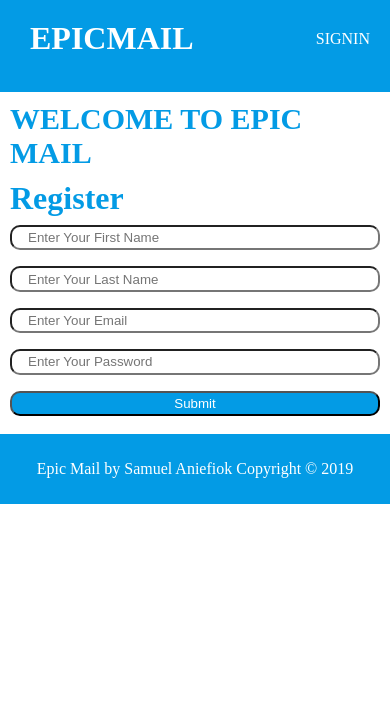
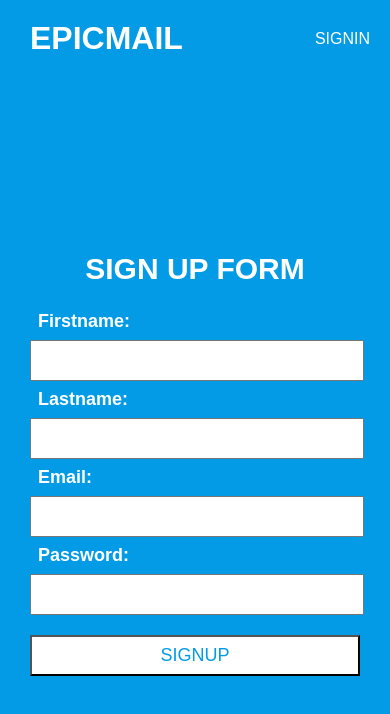
Before and after one commit to Cool-sami12/EPIC-Mail, a plain HTML site: page UI/index.html in a window 390 px wide. Drawn offline with Linux system fonts and the light colour scheme.

Commit message:
responsive sign up

```diff
--- a/UI/index.html
+++ b/UI/index.html
@@ -2,10 +2,11 @@
 <html>
 <head>
 	<meta charset="utf-8">
-	<meta name="viewport" content="width-device-width", initial-scale=1>
-	<title>Samuel Email App</title>
+	<meta name="viewport" content="width-device-width, initial-scale=1.0">
+
+	<title>EPIC Mail</title>
 	<link rel="stylesheet" type="text/css" href="main.css">
-	<script src="home.js" ></script>
+
 </head>
 <body>
 	<header>
@@ -15,54 +16,29 @@
 		<nav id="head">
 			<ul>
 
-				<li><a href="signin.html">SignIn</a> </li>
+				<li><a href="login.html">SignIn</a> </li>
 
 			</ul>
 		</nav>
 	</header>
-	<div id="first">
-		<div id ="innerbody">
-			<h2>WELCOME TO EPIC MAIL</h2>
-			<p class="par">If you are a new User,<br> Please kindly Sign Up,<br> If you are a Returning User <br>Kindly Sign In to view your mails. </p>
-		</div>
-
-		<div class="formbody">
-
-					<h1>Register</h1>
-					<form>
-					<div class ="form-box">
-					<label for "firstname"> FirstName: </label>
-					<input  type="text" id="fname" name="firstname" placeholder="Enter Your First Name" required>
-					</div>
-					<div class ="form-box">
-					<label> LastName: </label>
-					<input id="lname" type="text" name="lastname" placeholder="Enter Your Last Name" required>
-					</div>
-					<div class="form-box">
-					<label>
-					Email: </label>
-					<input type="email" id="em" name="email" placeholder="Enter Your Email" required>
-					</div>
-					<div class="form-box">
-					<label>
-					Password: </label>
-					<input id="pass" type="password" name="password" placeholder="Enter Your Password" required>
-					</div>
-					<div class="form-box">
-  					<button onsubmit="checkform()">Submit</button>
-						</div>
-					</form>
-
-		</div>
-
-
+	<div class="d1">
+	</div>
+	<div class="register">
+		<form>
+			<h2>SIGN UP FORM</h2>
+			<label for="">Firstname:</label>
+			<input class="txtb" type="text" name="" value="" required>
+			<label for="">Lastname:</label>
+			<input class="txtb" type="text" name="" value=""required>
+			<label for="">Email:</label>
+			<input class="txtb" type="email" name="" value="" required>
+			<label for="">Password:</label>
+			<input class="txtb" type="password" name="" value="" required>
+			<button  class="btn"><a href="signin.html"></a> SIGNUP</button>
+		</form>
 
 	</div>
 
-	<footer>
-		<p>Epic Mail by Samuel Aniefiok Copyright &copy; 2019</p>
-
-	</footer>
 
 </body>
 </html>
--- a/UI/main.css
+++ b/UI/main.css
@@ -1,8 +1,8 @@
-body{
-	font:15px, 1.5, "Helvetica",Arial, sans-serif;
-	margin: 0;
+body,html{
+	margin:0;
 	padding: 0;
-	width: 100%;
+	height: 100%;
+	font-family: sans-serif;
 }
 ul{
 	padding: 0;
@@ -50,90 +50,52 @@ header nav{
 	float: right;
 	margin-top:10px;
 }
-h2, h1{
-	margin:0;
+.d1{
+	width: 70%;
+	height: 100%;
+	overflow: hidden;
+	float: left;
+	background: #ffffff;
+
 }
-
-#first{
-	background: #ffffff;
-	color: #039be5;
-	min-height: 300px;
-}
-#innerbody{
-	font-size: 20px;
-	margin: 10px 10px 10px 10px;
-}
-.par{
-	display: none;
-}
-.formbody{
-	margin:10px 10px 10px 10px;
-}
-
-footer{
-	background-color: #039be5;
-	color: #ffffff;
-	height:50px;
-	text-align: center;
-	padding: 10px;
-	display: flex;
-	justify-content: center;
-}
-
-.form-box{
-	display: flex;
-	flex-direction:column;
-	padding: 0.5rem 0;
-}
-.form-box label{
-	display: none;
-}
-.form-box input{
-	border-radius: 10px;
-}
-.form-box button{
-	background-color: #039be5;
-		border-radius: 10px;
+.register{
+	position: absolute;
+	overflow: hidden;
+	width: 100%;
+	max-width: 500px;
+	right: 0;
+	margin: 0;
+	background: #039be5;
+	height: 100%;
+	z-index: 1;
 	color: #ffffff;
 }
-input, label, button{
-	padding:0.2rem 1rem;
+.register form{
+	margin: 160px 30px;
 }
-
-/*form-box and media queries
-
-*/
-@media only screen and (min-width: 600px){
-	.form-box label{
-		display: block;
-	}
-	.par{
-	display: flex;
-	}
-	#first{
-		min-height: 400px;
-	}
-}
-@media only screen and (min-width: 1000px){
-	#innerbody{
-		width: 500px;
-		float: left;
-		padding:10px 5px 30px 30px;
-		font-size: 24px;
-	}
-	.formbody{
-		width: 500px;
-		float: right;
-		padding:10px 5px 30px 30px;
-		margin-right: 30px;
+.register h2{
+	font-size: 30px;
+	color: #ffffff;
+	text-align: center;
 
 }
-	.par{
-	font-size: 35px;
+.register label{
+	display: block;
+	font-size: 18px;
+	font-weight: 700;
+	margin: 8px;
 }
-
-	#first{
-		min-height: 500px;
+.txtb{
+	width: 100%;
+	padding: 8px 0;
+	font-size: 18px;
 }
-
+.btn{
+	margin-top: 20px;
+	 display: block;
+	 background: #ffffff;
+	 font-size: 18px;
+	 padding: 8px 0;
+	 width: 100%;
+	 color: #039be5;
 }
```
Lines whose indentation alone changed are shown as unchanged.
